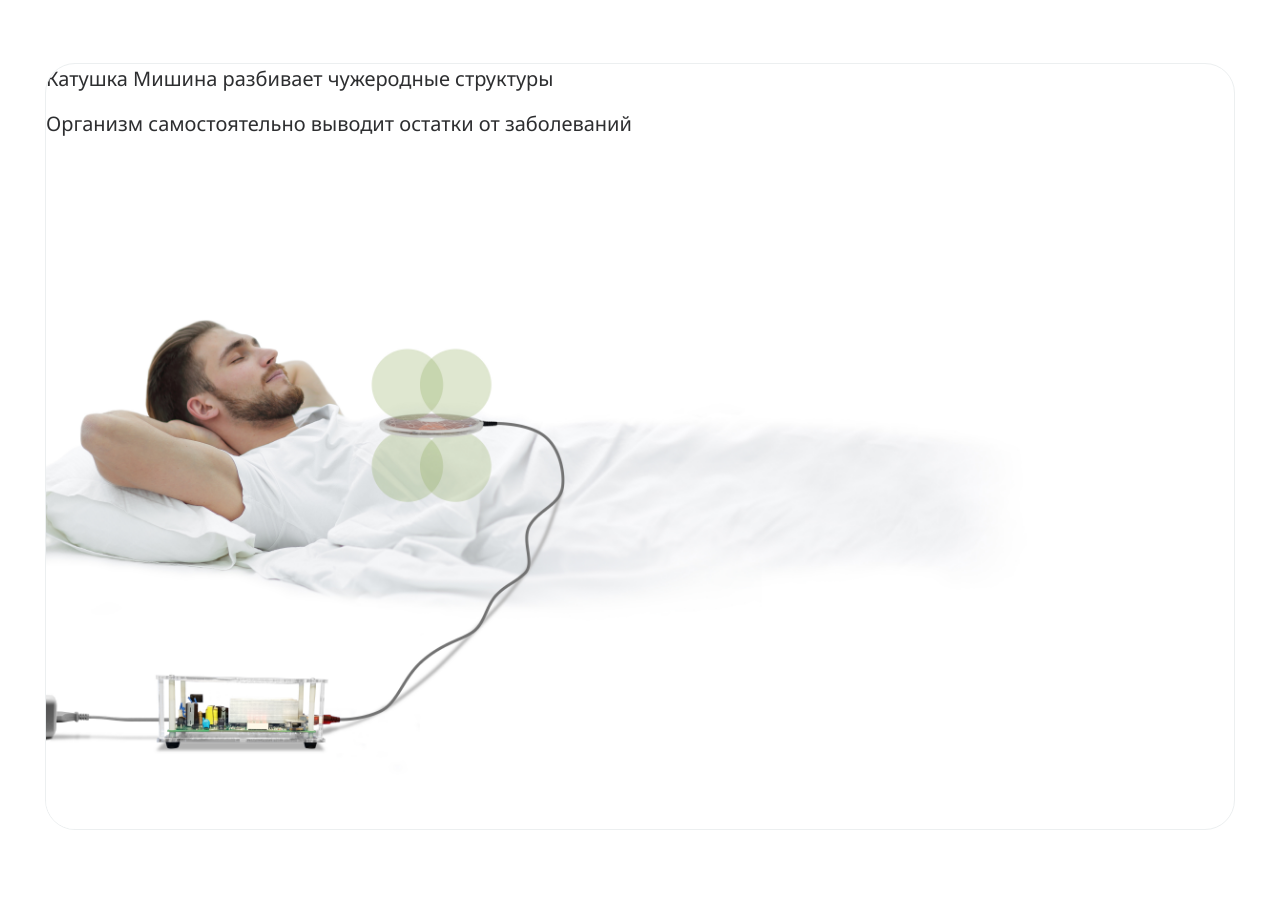
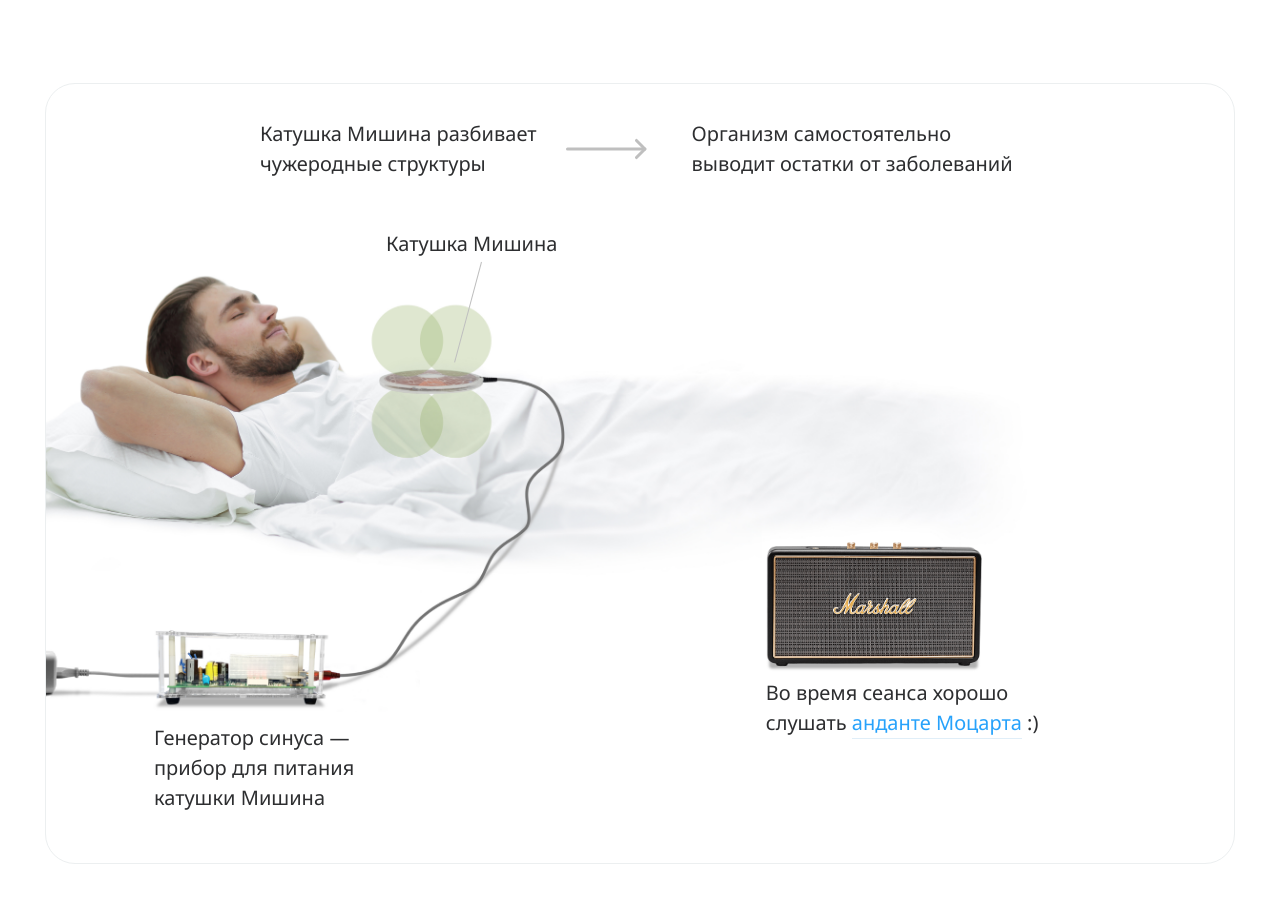
Before and after one commit to Vortex-medicine/frontend, a Next.js app: page / in a window 1280 px wide. Shown: the part 1476-2378 px from the top of the page. Before the commit the page ends 2306 px from the top, so only its background shows below. Built offline with nearby package versions, Linux system fonts and the light colour scheme.

Commit message:
implement no side effects schema

```diff
--- /dev/null
+++ b/src/components/elements/Arrow/index.tsx
@@ -0,0 +1,36 @@
+import React, { forwardRef } from "react";
+import styles from "./styles.module.scss";
+import { ClassName } from "@/types/common";
+import classnames from "classnames";
+
+type ArrowType = "vertical" | "horizontal";
+
+interface ArrowProps {
+  type: ArrowType;
+  className?: ClassName;
+}
+
+const Arrow = forwardRef<HTMLDivElement, ArrowProps>(function Arrow(
+  { type, className = "" },
+  ref
+): JSX.Element {
+  let arrowTypeClass;
+
+  switch (type) {
+    case "vertical":
+      arrowTypeClass = styles.arrowVertical;
+      break;
+    case "horizontal":
+      arrowTypeClass = styles.arrowHorizontal;
+      break;
+    default:
+      const exhaustiveCheck: never = type;
+      arrowTypeClass = exhaustiveCheck;
+  }
+
+  const arrowClassNames = classnames(className, styles.arrow, arrowTypeClass);
+
+  return <div ref={ref} className={arrowClassNames}></div>;
+});
+
+export default Arrow;
--- /dev/null
+++ b/src/components/elements/Arrow/styles.module.scss
@@ -0,0 +1,81 @@
+.arrow {
+  position: relative;
+  width: 58px;
+  min-width: 58px;
+  height: 3px;
+  min-height: 3px;
+  border-radius: 2px;
+  background-color: #BFBFBF;
+
+  &Vertical {
+    width: 3px;
+    min-width: 3px;
+    height: 58px;
+    min-height: 58px;
+
+    &::before {
+      bottom: 0;
+      transform-origin: center bottom;
+      right: 1px;
+      height: 15px;
+      min-height: 15px;
+      width: 3px;
+      min-width: 3px;
+    }
+
+    &::after {
+      bottom: 0;
+      transform-origin: center bottom;
+      left: 1px;
+      height: 15px;
+      min-height: 15px;
+      width: 3px;
+      min-width: 3px;
+    }
+  }
+
+  &Horizontal {
+    width: 58px;
+    min-width: 58px;
+    height: 3px;
+    min-height: 3px;
+
+    &::before {
+      right: 0;
+      top: 1px;
+      width: 15px;
+      min-width: 15px;
+      height: 3px;
+      min-height: 3px;
+      transform-origin: center right;
+    }
+
+    &::after {
+      right: 0;
+      bottom: 1px;
+      width: 15px;
+      min-width: 15px;
+      height: 3px;
+      min-height: 3px;
+      transform-origin: center right;
+    }
+  }
+
+  &::before {
+    content: "";
+    display: block;
+    border-radius: 2px;
+    position: absolute;
+    background-color: #BFBFBF;
+    transform: rotate(45deg);
+  }
+
+  &::after {
+    content: "";
+    display: block;
+    border-radius: 2px;
+    position: absolute;
+    background-color: #BFBFBF;
+    transform: rotate(-45deg);
+  }
+}
--- a/src/components/elements/DefaultButton/styles.module.scss
+++ b/src/components/elements/DefaultButton/styles.module.scss
@@ -10,7 +10,7 @@
   text-decoration: none;
   font-size: 20px;
   line-height: 25px;
-  padding: 12px 25px 16px;
+  padding: 12px 30px 16px;
   transition: background-color .2s ease-in-out;
 
   &:hover {
--- a/src/components/modules/home-page/Intro/styles.module.scss
+++ b/src/components/modules/home-page/Intro/styles.module.scss
@@ -3,10 +3,14 @@
 
 .intro {
   margin-top: 110px;
-  margin-bottom: 65px;
+  margin-bottom: 75px;
 
   @include for-size(tablet) {
     margin-top: 100px;
+  }
+
+  @include for-size(desktop) {
+    margin-bottom: 85px;
   }
 }
 
@@ -72,11 +76,15 @@
 }
 
 .kitsButton {
-  margin-top: 45px;
+  margin-top: 55px;
 
   @media screen and (min-width: 516px) {
     display: inline-block !important;
     margin-left: auto;
     margin-right: auto;
   }
+
+  @include for-size(tablet) {
+    margin-top: 45px;
+  }
 }
--- a/src/components/modules/home-page/NoSideEffects/index.tsx
+++ b/src/components/modules/home-page/NoSideEffects/index.tsx
@@ -1,11 +1,11 @@
 import React from "react";
-// import styles from "./styles.module.scss";
+import styles from "./styles.module.scss";
 import Schema from "@/components/modules/home-page/NoSideEffectsSchema";
 import Container from "@/components/elements/Container";
 
 function NoSideEffects() {
   return (
-    <section>
+    <section className={styles.noSideEffectsSection}>
       <Container>
         <Schema />
       </Container>
--- a/src/components/modules/home-page/NoSideEffects/styles.module.scss
+++ b/src/components/modules/home-page/NoSideEffects/styles.module.scss
@@ -0,0 +1,3 @@
+.noSideEffectsSection {
+  margin-bottom: 60px;
+}
--- a/src/components/modules/home-page/NoSideEffectsSchema/index.tsx
+++ b/src/components/modules/home-page/NoSideEffectsSchema/index.tsx
@@ -1,13 +1,128 @@
-import React from "react";
+import React, { useEffect, useRef } from "react";
 import styles from "./styles.module.scss";
 import Image from "next/image";
+import Arrow from "@/components/elements/Arrow";
 
 function NoSideEffectsSchema() {
+  const principleDescrWrapperElement = useRef<HTMLDivElement>(null);
+  const arrowElement = useRef<HTMLDivElement>(null);
+  const firstTextBlockElement = useRef<HTMLParagraphElement>(null);
+  const firstTextBlockSpanElement = useRef<HTMLSpanElement>(null);
+  const secondTextBlockElement = useRef<HTMLParagraphElement>(null);
+
+  useEffect(() => {
+    function placeArrow() {
+      if (window.innerWidth < 700) {
+        return;
+      }
+
+      if (!principleDescrWrapperElement.current) {
+        throw new Error("principleDescrWrapperElement is not defined");
+      }
+
+      if (!arrowElement.current) {
+        throw new Error("arrowElement is not defined");
+      }
+
+      if (!firstTextBlockElement.current) {
+        throw new Error("firstTextBlockElement is not defined");
+      }
+
+      if (!firstTextBlockSpanElement.current) {
+        throw new Error("firstTextBlockSpanElement is not defined");
+      }
+
+      if (!secondTextBlockElement.current) {
+        throw new Error("secondTextBlockElement is not defined");
+      }
+
+      const principleDescrWrapperHeight =
+        principleDescrWrapperElement.current.offsetHeight;
+      const arrowTop = principleDescrWrapperHeight / 2;
+
+      const firstTextBlockSpanWidth =
+        firstTextBlockSpanElement.current.offsetWidth;
+      const secondTextBlockWidth = secondTextBlockElement.current.offsetWidth;
+
+      const principleDescrWrapperGapRe = getComputedStyle(
+        principleDescrWrapperElement.current
+      )
+        .getPropertyValue("gap")
+        .match(/\d+/);
+      if (!principleDescrWrapperGapRe) {
+        throw new Error("principleDescrWrapperGapRe is not defined");
+      }
+
+      const principleDescrWrapperGapValue = parseFloat(
+        principleDescrWrapperGapRe[0]
+      );
+
+      const principleDescrWrapperLeftPaddingRe = getComputedStyle(
+        principleDescrWrapperElement.current
+      )
+        .getPropertyValue("padding-left")
+        .match(/\d+/);
+      if (!principleDescrWrapperLeftPaddingRe) {
+        throw new Error("principleDescrWrapperLeftPaddingRe is not defined");
+      }
+
+      const principleDescrWrapperLeftPaddingValue = parseFloat(
+        principleDescrWrapperLeftPaddingRe[0]
+      );
+
+      const principleDescrWrapperSpecialWidth =
+        firstTextBlockElement.current.offsetWidth +
+        principleDescrWrapperGapValue +
+        secondTextBlockElement.current.offsetWidth;
+
+      const arrowLeft =
+        firstTextBlockSpanWidth +
+        principleDescrWrapperLeftPaddingValue +
+        (principleDescrWrapperSpecialWidth -
+          firstTextBlockSpanWidth -
+          secondTextBlockWidth -
+          arrowElement.current.offsetWidth) /
+          2;
+
+      arrowElement.current.style.top = `${arrowTop}px`;
+      arrowElement.current.style.transform = "translateY(-50%)";
+
+      arrowElement.current.style.left = `${arrowLeft}px`;
+    }
+
+    placeArrow();
+
+    window.addEventListener("resize", placeArrow);
+
+    return () => window.removeEventListener("resize", placeArrow);
+  }, []);
+
   return (
     <div className={styles.schemaWrapper}>
-      <div className={styles.coilWorkingPrincipleBlock}>
-        <p>Катушка Мишина разбивает чужеродные структуры</p>
-        <p>Организм самостоятельно выводит остатки от заболеваний</p>
+      <div
+        ref={principleDescrWrapperElement}
+        className={styles.coilWorkingPrincipleWrapper}
+      >
+        <p ref={firstTextBlockElement} className={styles.firstTextBlock}>
+          <span ref={firstTextBlockSpanElement}>
+            Катушка Мишина разбивает чужеродные структуры
+          </span>
+        </p>
+        <Arrow
+          ref={arrowElement}
+          className={styles.arrowHorizontal}
+          type="horizontal"
+        />
+        <Arrow className={styles.arrowVertical} type="vertical" />
+        <p ref={secondTextBlockElement} className={styles.secondTextBlock}>
+          <span>
+            Организм самостоятельно выводит остатки от&nbsp;заболеваний
+          </span>
+        </p>
+      </div>
+      <div className={styles.coilCaptionWrapper}>
+        <p className={styles.coilCaption}>Катушка Мишина</p>
+        <div className={styles.captionLine}></div>
       </div>
       <Image
         className={styles.schemaImage}
@@ -22,9 +137,9 @@ function NoSideEffectsSchema() {
         quality={100}
       />
       <p className={styles.sinusGeneratorDescr}>
-        Генератор синуса – прибор для питания катушки Мишина
+        Генератор синуса&nbsp;— прибор для&nbsp;питания катушки Мишина
       </p>
-      <div>
+      <div className={styles.speakerWrapper}>
         <Image
           className={styles.speakerImage}
           src="/speaker.png"
--- a/src/components/modules/home-page/NoSideEffectsSchema/styles.module.scss
+++ b/src/components/modules/home-page/NoSideEffectsSchema/styles.module.scss
@@ -2,11 +2,19 @@
 @import "@/styles/viewports.scss";
 
 .schemaWrapper {
+  padding: 35px 0 50px;
   position: relative;
-  height: 767px;
   border: 1px solid $grey;
   border-radius: 30px;
   overflow: hidden;
+
+  @include for-size(tablet) {
+    padding: 25px 0 40px;
+  }
+
+  @include for-size(desktop) {
+    padding: 35px 0 50px;
+  }
 }
 
 .schemaImage {
@@ -19,3 +27,132 @@
     width: 1140px;
   }
 }
+
+.coilWorkingPrincipleWrapper {
+  margin: 0 20px 50px;
+
+  @include for-size(tablet) {
+    position: relative;
+    display: flex;
+    flex-direction: row;
+    align-items: baseline;
+    gap: 147px;
+    max-width: 850px;
+    padding: 0 45px;
+    margin-right: auto;
+    margin-left: auto;
+  }
+}
+
+.firstTextBlock {
+  max-width: 360px;
+  margin: 0;
+  margin-bottom: 20px;
+
+  @include for-size(tablet) {
+    margin-bottom: 0;
+  }
+}
+
+.secondTextBlock {
+  max-width: 360px;
+  margin: 0;
+  margin-top: 20px;
+
+  @include for-size(tablet) {
+    margin-top: 0;
+  }
+}
+
+.sinusGeneratorDescr {
+  bottom: 50px;
+  margin: 7px 20px 0 20%;
+  max-width: 210px;
+
+  @media screen and (min-width: 575px) {
+    margin-left: 108px;
+  }
+}
+
+.speakerWrapper {
+  display: none;
+
+  @media screen and (min-width: 800px) {
+    display: block;
+    position: absolute;
+    right: 3%;
+    bottom: 50px;
+    max-width: 250px;
+  }
+
+  @media screen and (min-width: 844px) {
+    max-width: 290px;
+    bottom: 80px;
+  }
+
+  @media screen and (min-width: 890px) {
+    bottom: 90px;
+    right: 6%;
+  }
+
+  @media screen and (min-width: 1000px) {
+    bottom: 110px;
+    right: 15%;
+  }
+}
+
+.mozartRecommendation a {
+  text-decoration: none;
+}
+
+.arrowVertical {
+  margin-left: 30px;
+
+  @include for-size(tablet) {
+    display: none;
+  }
+}
+
+.arrowHorizontal {
+  display: none;
+
+  @include for-size(tablet) {
+    display: block;
+    position: absolute !important;
+    width: 80px !important;
+    min-width: 80px !important;
+    left: 0;
+  }
+}
+
+.coilCaptionWrapper {
+  position: relative;
+}
+
+.coilCaption {
+  text-align: right;
+  margin-right: 20px;
+
+  @media screen and (min-width: 575px) {
+    display: inline-block;
+    text-align: right;
+    margin-left: 340px;
+  }
+}
+
+.captionLine {
+  position: absolute;
+  width: 1px;
+  height: calc(18vw);
+  transform: rotate(15deg);
+  transform-origin: center top;
+  background-color: #BFBFBF;
+  top: 33px;
+  right: 19%;
+
+  @media screen and (min-width: 575px) {
+    right: auto;
+    left: 435px;
+    height: 103.5px;
+  }
+}
```
Also changed, not shown: public/schema.jpg.
